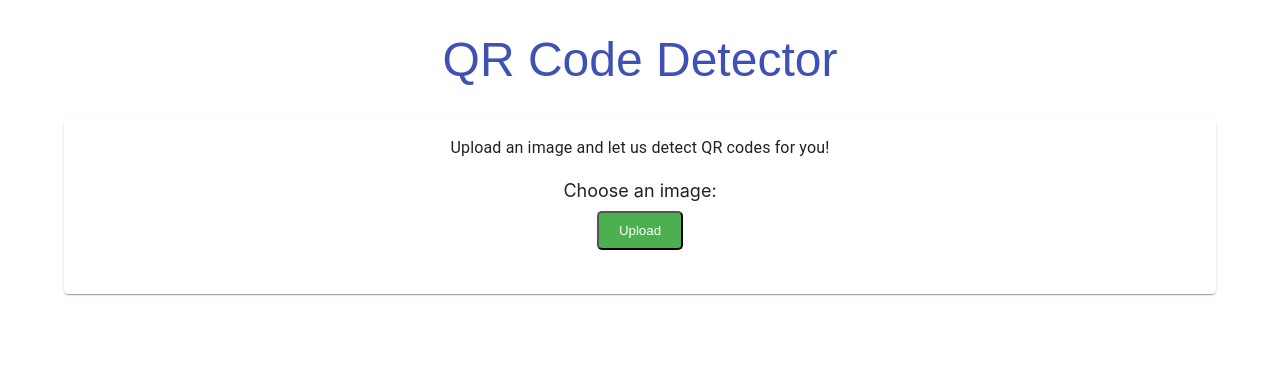
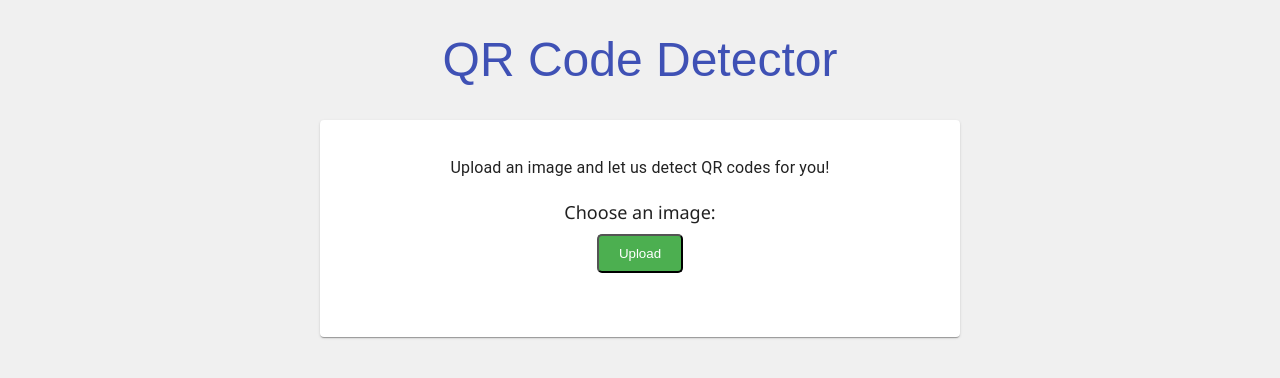
Before and after one commit to correa-rafael/frontend, a React (Create React App) app: page / in a window 1280 px wide. Shown: the top 378 px of the page. Built offline with nearby package versions, Linux system fonts and the light colour scheme.

Commit message:
Improve style

```diff
--- a/src/App.css
+++ b/src/App.css
@@ -1,5 +1,30 @@
+body {
+  font-family: 'Segoe UI', Tahoma, Geneva, Verdana, sans-serif;
+  background-color: #f0f0f0;
+}
+
+.header {
+  background-color: #4caf50;
+  color: white;
+  padding: 20px;
+  text-align: center;
+  font-size: 24px;
+}
+
+.app-card {
+  background-color: white;
+  border-radius: 10px;
+  box-shadow: 0 0 20px rgba(0, 0, 0, 0.1);
+  padding: 20px;
+  width: 80%;
+  max-width: 600px;
+  display: flex;
+  flex-direction: column;
+  align-items: center;
+  margin: 0 auto;
+}
+
 .app-container {
-  padding-top: 50px;
   display: flex;
   justify-content: center;
   align-items: center;
@@ -63,3 +88,9 @@
 .upload-button:hover {
   background-color: #45a049;
 }
+
+.error-message {
+  color: red;
+  margin-top: 10px;
+  text-align: center;
+}
```
